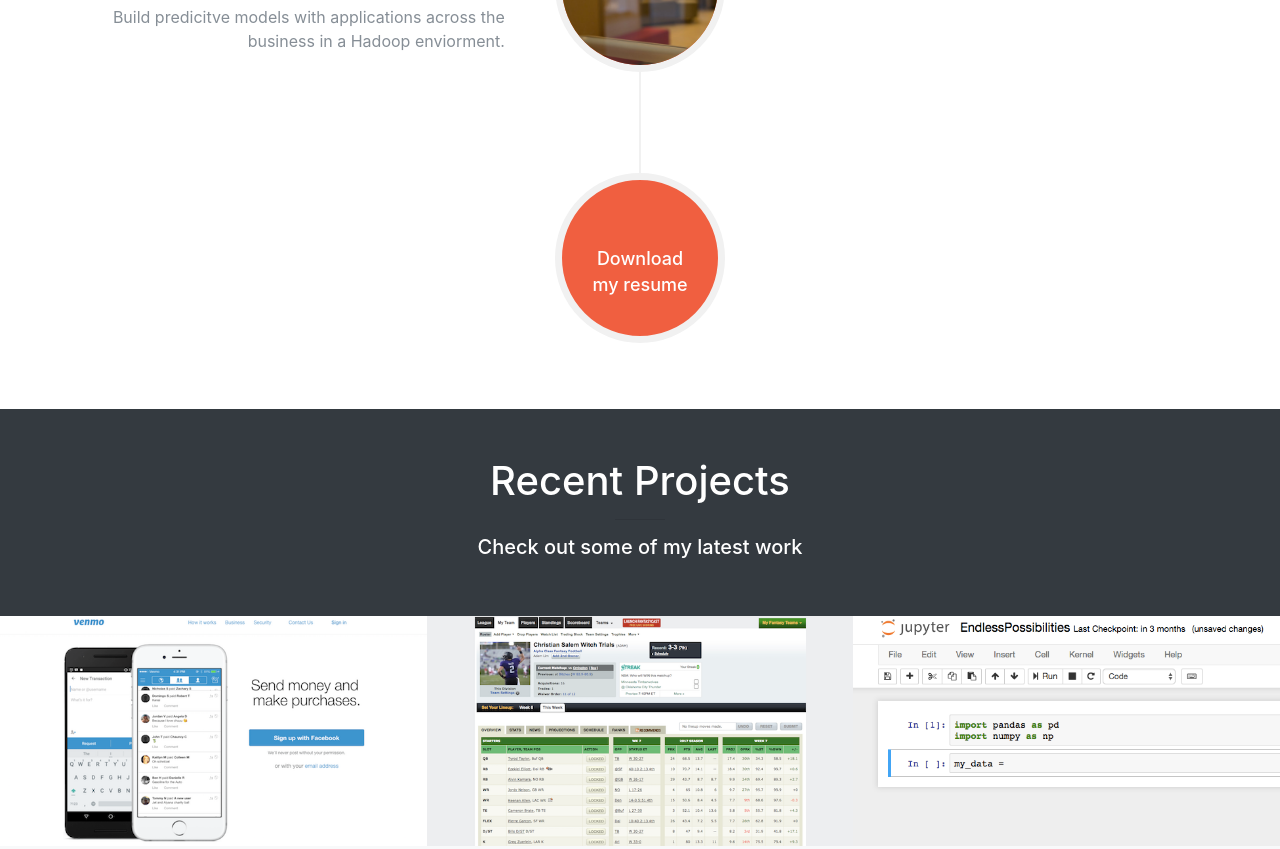
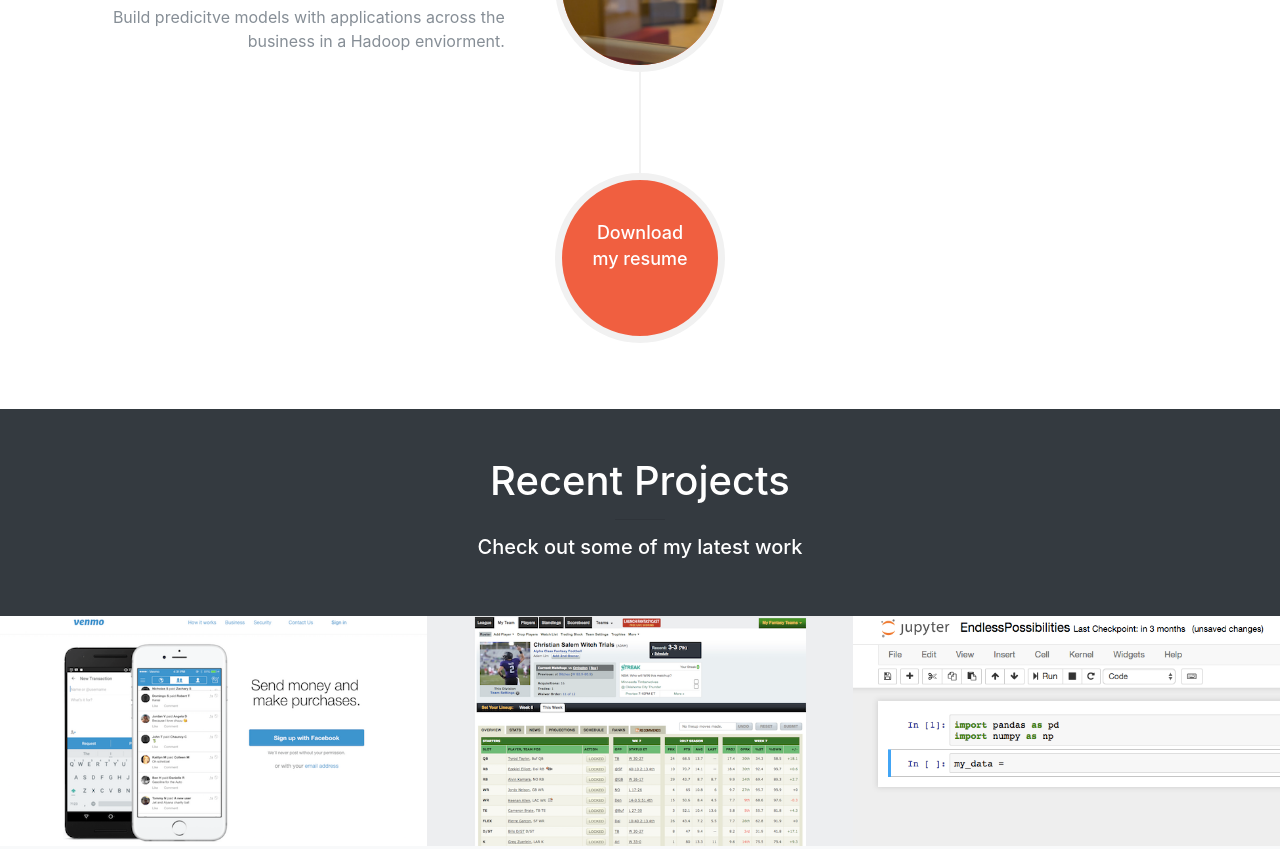
Before and after one commit to adam-lim1/adam-lim1.github.io-original, a website with bundled scripts: page index.html in a window 1280 px wide. Shown: the part 2791-3640 px from the top of the page. Built offline with nearby package versions, Linux system fonts and the light colour scheme; files whose address does not match are found by name.

Commit message:
Update index.html
Resume download

```diff
--- a/index.html
+++ b/index.html
@@ -294,7 +294,7 @@
               <li class="timeline-inverted">
                 <a class="portfolio-box" href="Resume_online.pdf" download="AdamLim_Resume">
                   <div class="timeline-image">
-                    <h4> <br>Download
+                    <h4>Download
                       <br>my resume</h4>
                     </div>
                   </a>
```
